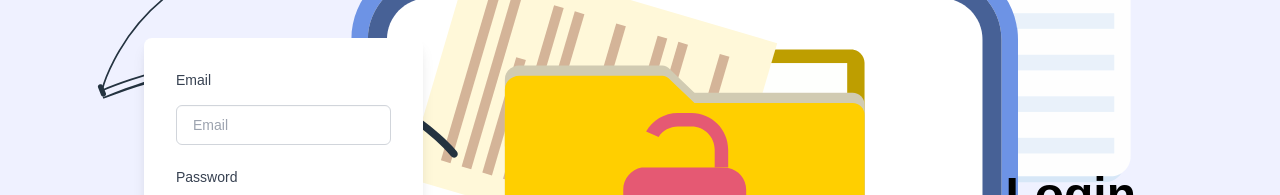
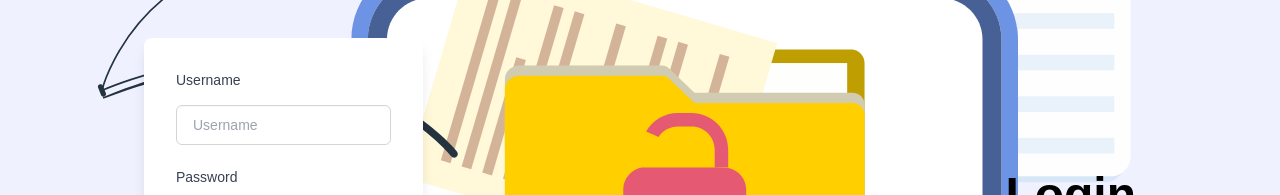
Before and after one commit to JuliusM123/web-Anwendung, an Angular app: page /login in a window 1280 px wide. Shown: the part 205-400 px from the top of the page. Built offline with nearby package versions, Linux system fonts and the light colour scheme.

Commit message:
fix: change e-mail to username

```diff
--- a/src/app/login/login.component.html
+++ b/src/app/login/login.component.html
@@ -26,8 +26,8 @@
       <div class="card bg-base-100 w-full max-w-sm shrink-0 shadow-2xl">
         <div class="card-body">
           <fieldset class="fieldset">
-            <label class="label" for="email">Email</label>
-            <input id="email" type="email" class="input" placeholder="Email" />
+            <label class="label" for="username">Username</label>
+            <input id="username" type="text" class="input" placeholder="Username" />
             <label class="label" for="password">Password</label>
             <input type="password" class="input" placeholder="Password" />
             <button class="btn btn-neutral mt-4">Login</button>
```
